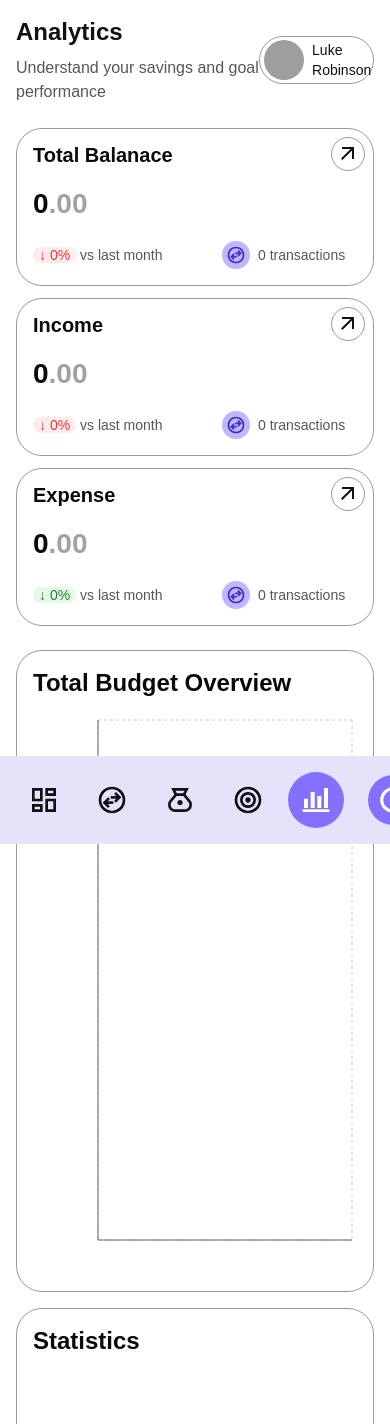
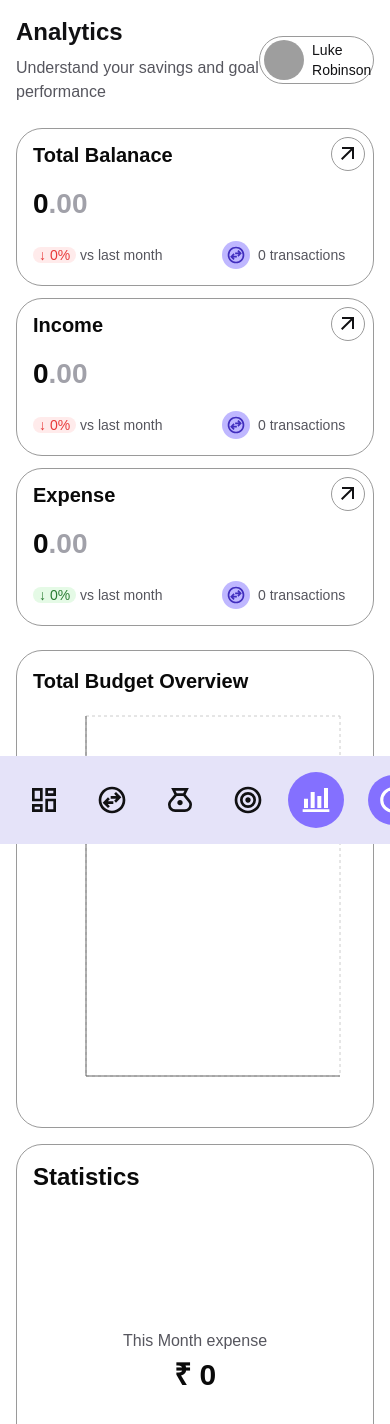
Before and after one commit to Yashkamal-dev/finsight-dashboard, a React (Vite) app: page /analytics in a window 390 px wide. Shown: the top 1424 px of the page. Built offline with nearby package versions, Linux system fonts and the light colour scheme; grey boxes are pictures that could not be loaded.

Commit message:
style(analytics): make budget graph responsive

```diff
--- a/src/components/Analytics/BudgetGraphCon.tsx
+++ b/src/components/Analytics/BudgetGraphCon.tsx
@@ -24,7 +24,9 @@ const BudgetGraph = () => {
   });
 
   return (
-    <div className={`h-140 w-full`}>
+    <div
+      className={`h-100 w-full -translate-x-3 text-sm md:h-140 md:text-base`}
+    >
       <ResponsiveContainer width="100%" height="100%">
         <BarChart data={chartData}>
           <CartesianGrid strokeDasharray="3 3" />
@@ -51,7 +53,7 @@ const BudgetGraphCon = () => {
   return (
     <div className="flex flex-[1_1_700px] flex-col gap-4 rounded-4xl border border-[var(--border-default)] p-4">
       {/* title of the graph */}
-      <header className="text-2xl font-semibold">
+      <header className="text-xl font-semibold md:text-2xl">
         <h1>Total Budget Overview</h1>
       </header>
 
```
